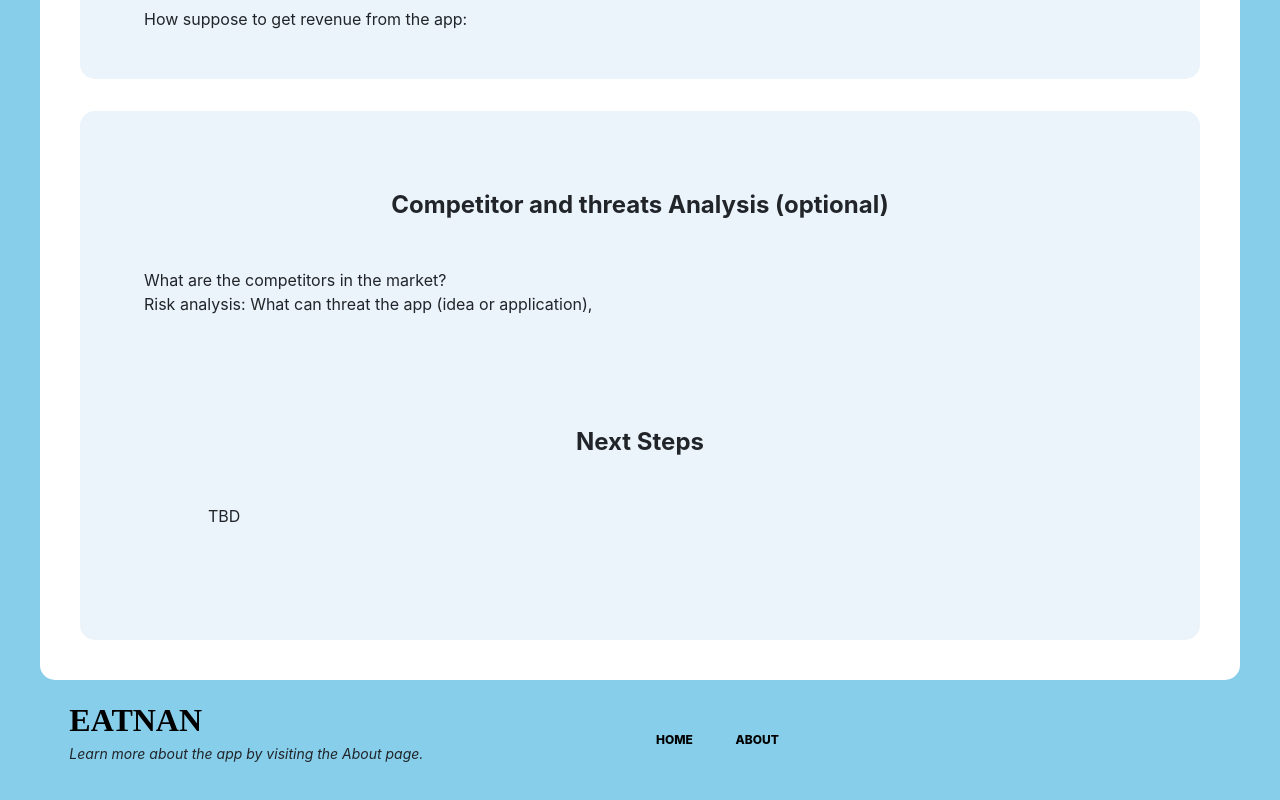
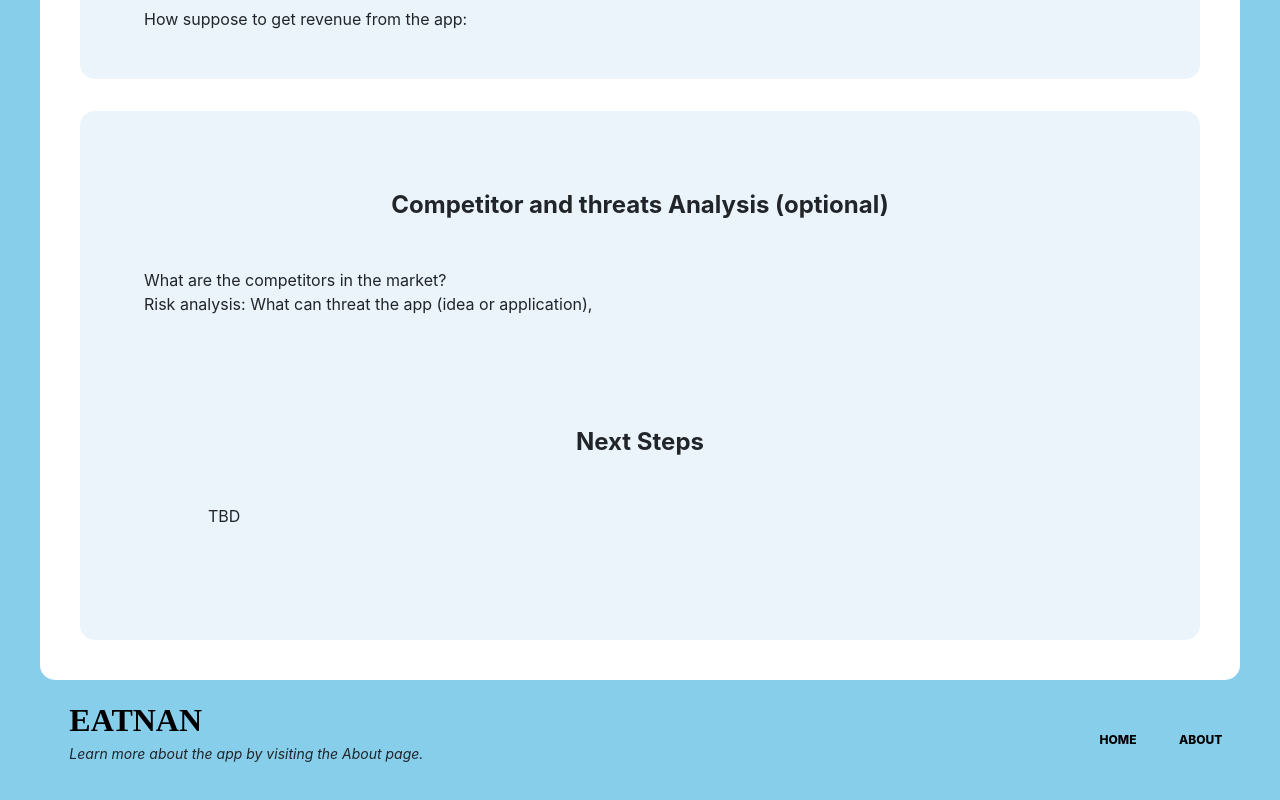
Before and after one commit to Tarek994/new-react-graphql, a React (Create React App) app: page /#/about in a window 1280 px wide. Shown: the part 6491-7291 px from the top of the page. Built offline with nearby package versions, Linux system fonts and the light colour scheme; a web font is replaced by a local one.

Commit message:
style(Footer.tsx): add the justifyContent for lg and sm screens

```diff
--- a/src/components/footer/Footer.tsx
+++ b/src/components/footer/Footer.tsx
@@ -67,9 +67,13 @@ const Footer = () => {
         <Grid xs={6} sm={6} md={6} lg={6}
           container
           item
-          style={{
+          sx={{
             display: "flex",
-            textAlign: "end",
+            justifyContent: {
+              lg: "flex-end",
+              sm: "flex-start",
+            }
+
           }}>
           <Grid item lg={1} md={2} sm={2} xs={2}
             sx={{
```
